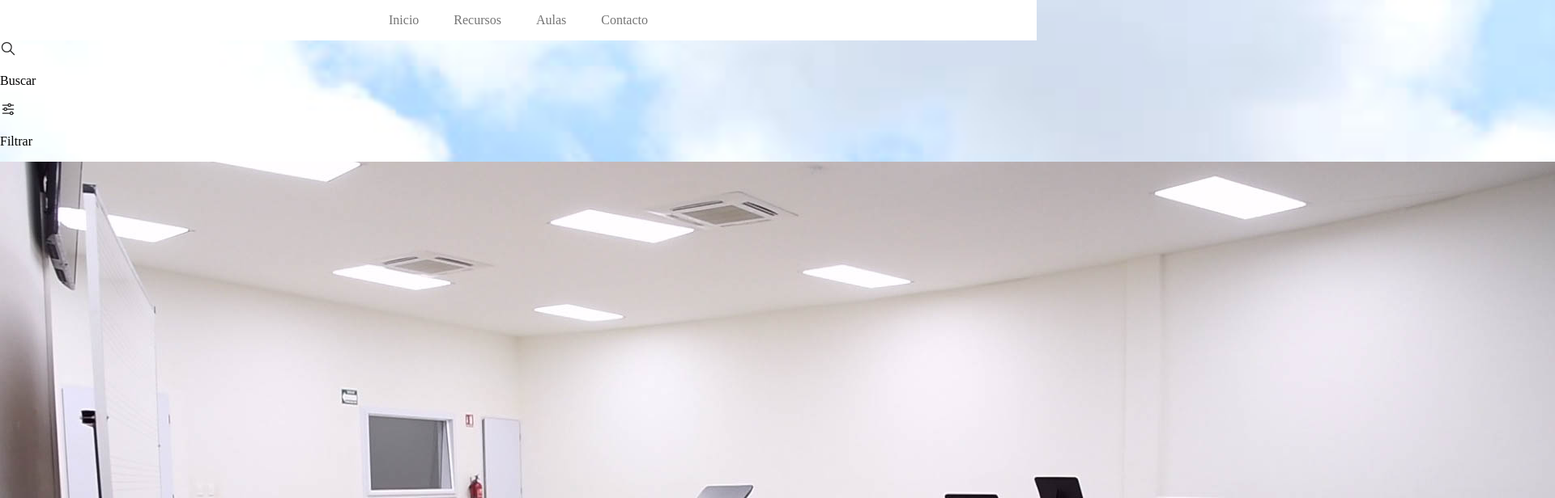
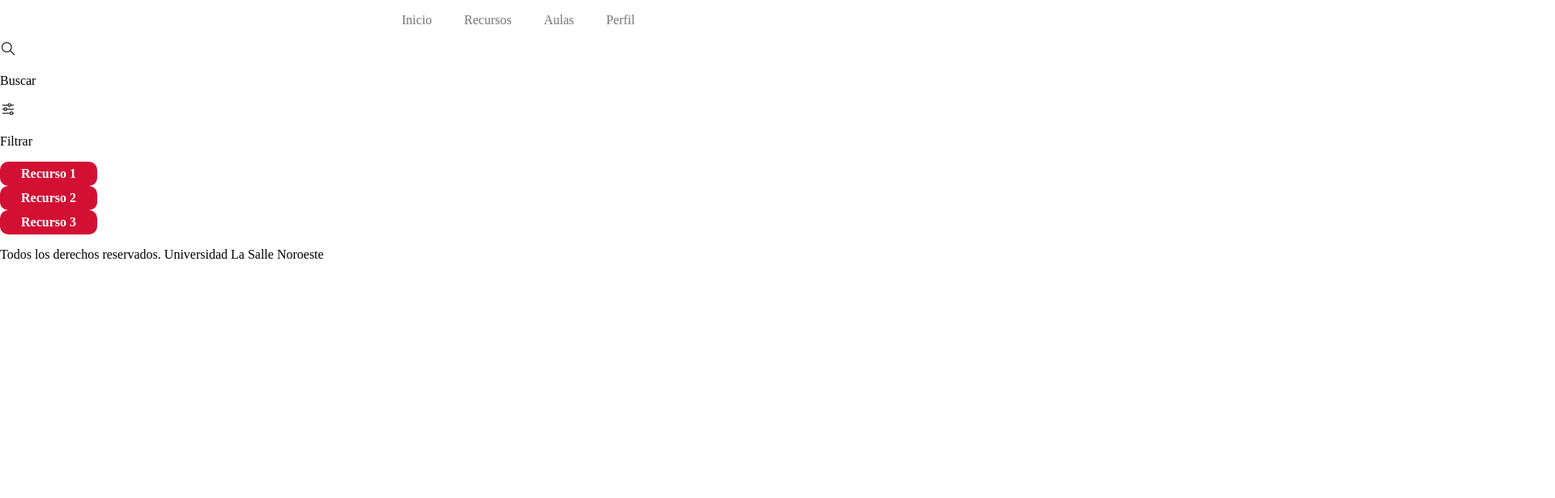
Before and after one commit to mariaz4g/recursus, a plain HTML site: page home.html in a window 1280 px wide. Shown: the top 616 px of the page at 81% size, 1920 px wide, since content can reach past the window. Drawn offline with Linux system fonts and the light colour scheme.

Commit message:
html/css

```diff
--- a/css/styles.css
+++ b/css/styles.css
@@ -14,20 +14,9 @@ body{
 
     font-size: 16px; /*1 rem= 10px*/
     font-family:'Times New Roman', Times, serif;
-    background-image: url(../image/fondo1.jpg);
-    background-size: cover;
-    background-repeat: no-repeat;
 
 }
-.fondop1{
 
-    margin-top: 10rem;
-    margin-bottom: 10rem;
-    margin-right: 0;
-    margin-left: 0;
-
-
-}
 .formulario{
    background-color: var(--blanco);
     background-size: cover;
@@ -48,8 +37,18 @@ body{
     min-width: 120px;
 }
 
+.btnRecursos{
+    background-color: var(--rojo);
+    color: var(--blanco);
+    border: none;
+    border-radius: 10px;
+    min-height:30px;
+    min-width: 120px;
+    font-weight: 700;
+}
+
 .contenedor{
-    width: 20rem;
+    max-width: 20rem;
     margin: 0 auto;
 }
 
@@ -58,12 +57,37 @@ body{
 }
 
 .navegacion-principal{
-    padding: 1rem;
     display: flex;
-    justify-content: space-between;
+    flex-direction: column;
+}
+
+@media (min-width: 768px) {
+    .navegacion-principal{
+        flex-direction: row;
+        justify-content: space-between;
+
+    }
 }
 
 .navegacion-principal a{
+    display:block;
+    text-align: center;
     color: var(--gris);
     text-decoration: none;
+    font-size: 1rem;
+    padding: 1rem;
 }
+
+.navegacion-principal  a:hover{
+background-color: var(--gris);
+color: var(--blanco)
+}
+
+.hero{ /*Ejemplo para index*/
+    background-image: url(../image/fondo1.jpg);
+    background-repeat: no-repeat;
+    background-size: cover;
+    height: 450px;
+    padding: 20px;
+
+}
--- a/home.html
+++ b/home.html
@@ -17,7 +17,7 @@
                     <a href="#">Inicio</a>
                     <a href="#">Recursos</a>
                     <a href="#">Aulas</a>
-                    <a href="#">Contacto</a>
+                    <a href="#">Perfil</a>
                 </nav>
 
         </div>
@@ -25,6 +25,7 @@
     </header>
 
     <section>
+        <div>
             <svg xmlns="http://www.w3.org/2000/svg" class="icon icon-tabler icon-tabler-search" width="20" height="20" viewBox="0 0 24 24" stroke-width="1.5" stroke="#252525" fill="none" stroke-linecap="round" stroke-linejoin="round">
                 <path stroke="none" d="M0 0h24v24H0z" fill="none"/>
                 <path d="M10 10m-7 0a7 7 0 1 0 14 0a7 7 0 1 0 -14 0" />
@@ -45,25 +46,27 @@
             </svg>
             <p>Filtrar</p>
 
+        </div>
     </section>
+
     <main>
 
         <section>
-            <img src="image/recurso1.jpg">
-            <h3>Recurso 1</h3>
-
+            <div>
+                <input type="button" class= "btnRecursos" value="Recurso 1" onclick="location='home.html'"></input>
+            </div>
         </section>
 
         <section>
-            <img src="image/recurso2.jpg">
-            <h3>Recurso 2</h3>
-
+            <div>
+                <input type="button" class= "btnRecursos" value="Recurso 2" onclick="location='home.html'"></input>
+            </div>
         </section>
 
         <section>
-            <img src="image/recurso3.jpg">
-            <h3>Recurso 3</h3>
-
+            <div>
+                <input type="button" class= "btnRecursos" value="Recurso 3" onclick="location='home.html'"></input>
+            </div>
         </section>
     </main>
 
```
Also changed, not shown: index.html (+6 -4 lines). Lines whose indentation alone changed are shown as unchanged.
